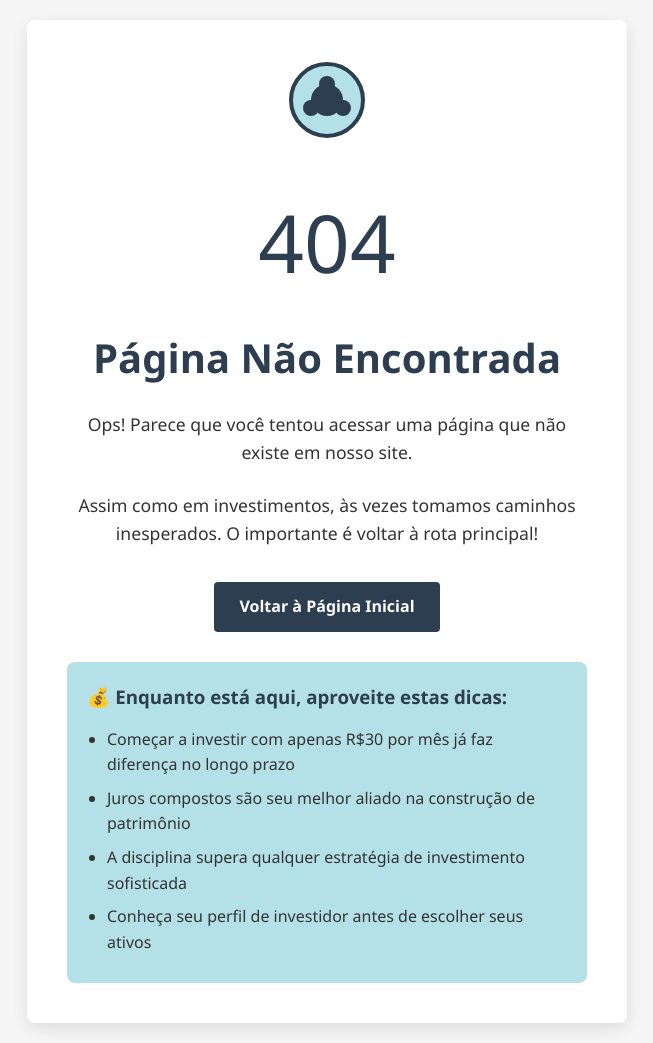
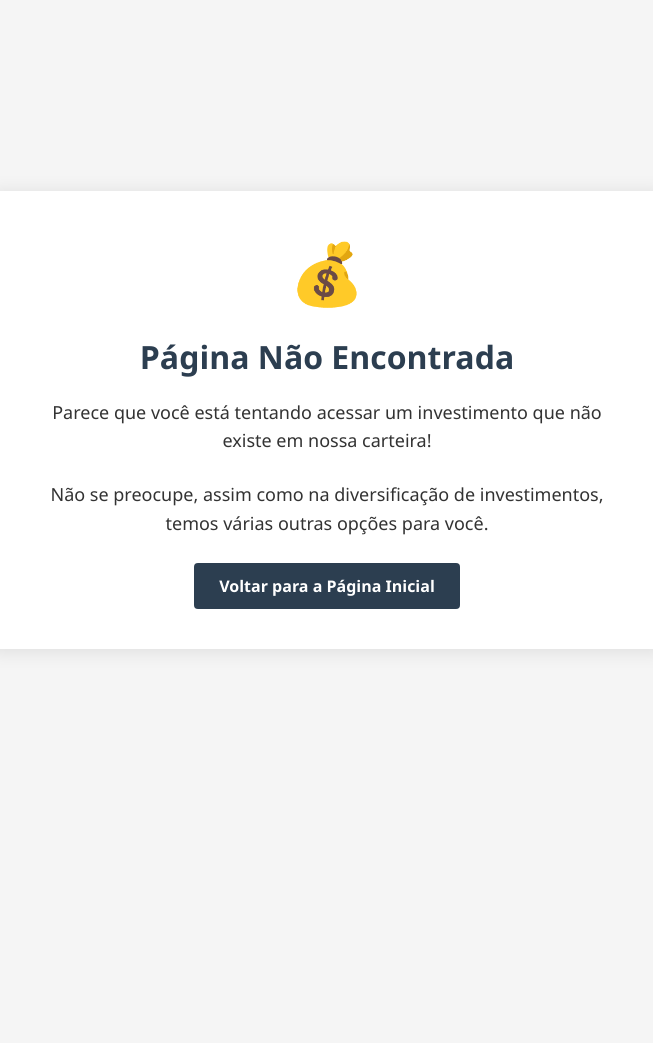
Before and after one commit to Lucasdoreac/investindo-com-sabedoria, a website: page 404.html in a window 1280 px wide. Shown: the whole page, without its empty margins (313-966 px from the left). After the commit the page ends 840 px from the top, so only its background shows below. Drawn offline with Linux system fonts and the light colour scheme.

Commit message:
Atualizando página 404 para evitar redirecionamentos incorretos

```diff
--- a/404.html
+++ b/404.html
@@ -3,60 +3,47 @@
 <head>
     <meta charset="UTF-8">
     <meta name="viewport" content="width=device-width, initial-scale=1.0">
-    <title>Página Não Encontrada | Investindo com Sabedoria</title>
+    <title>Página Não Encontrada - Investindo com Sabedoria</title>
     <style>
         :root {
             --primary-color: #b4e0e8;
             --secondary-color: #2c3e50;
             --accent-color: #3498db;
-            --text-color: #333;
-            --background-color: #f5f5f5;
-        }
-
-        * {
-            margin: 0;
-            padding: 0;
-            box-sizing: border-box;
-            font-family: 'Segoe UI', Arial, sans-serif;
         }
 
         body {
-            background-color: var(--background-color);
-            color: var(--text-color);
-            line-height: 1.6;
-            min-height: 100vh;
+            font-family: 'Segoe UI', Arial, sans-serif;
+            background-color: #f5f5f5;
+            color: #333;
             display: flex;
-            flex-direction: column;
             justify-content: center;
             align-items: center;
+            height: 100vh;
+            margin: 0;
             padding: 20px;
+            text-align: center;
         }
 
-        .error-container {
+        .container {
             max-width: 600px;
-            text-align: center;
-            background-color: white;
+            background: white;
             padding: 40px;
             border-radius: 8px;
-            box-shadow: 0 5px 15px rgba(0,0,0,0.1);
-        }
-
-        .logo {
-            margin-bottom: 30px;
+            box-shadow: 0 2px 20px rgba(0,0,0,0.1);
         }
 
         h1 {
             color: var(--secondary-color);
             margin-bottom: 20px;
-            font-size: 2.5rem;
         }
 
         p {
+            font-size: 18px;
+            line-height: 1.6;
             margin-bottom: 25px;
-            font-size: 1.1rem;
         }
 
-        .back-button {
+        .cta-button {
             display: inline-block;
             background-color: var(--secondary-color);
             color: white;
@@ -64,70 +51,26 @@
             text-decoration: none;
             border-radius: 4px;
             font-weight: bold;
-            margin-top: 10px;
             transition: background-color 0.3s;
         }
 
-        .back-button:hover {
+        .cta-button:hover {
             background-color: var(--accent-color);
         }
 
-        .icon-404 {
-            font-size: 80px;
+        .emoji {
+            font-size: 60px;
             margin-bottom: 20px;
-            color: var(--secondary-color);
-        }
-
-        .financial-tips {
-            margin-top: 30px;
-            padding: 20px;
-            background-color: var(--primary-color);
-            border-radius: 8px;
-            text-align: left;
-        }
-
-        .financial-tips h3 {
-            margin-bottom: 15px;
-            color: var(--secondary-color);
-        }
-
-        .financial-tips ul {
-            padding-left: 20px;
-        }
-
-        .financial-tips li {
-            margin-bottom: 8px;
         }
     </style>
 </head>
 <body>
-    <div class="error-container">
-        <div class="logo">
-            <svg width="80" height="80" viewBox="0 0 100 100">
-                <circle cx="50" cy="50" r="45" fill="#b4e0e8" stroke="#2c3e50" stroke-width="5"></circle>
-                <circle cx="50" cy="50" r="20" fill="#2c3e50"></circle>
-                <circle cx="50" cy="30" r="10" fill="#2c3e50"></circle>
-                <circle cx="30" cy="60" r="10" fill="#2c3e50"></circle>
-                <circle cx="70" cy="60" r="10" fill="#2c3e50"></circle>
-            </svg>
-        </div>
-
-        <div class="icon-404">404</div>
+    <div class="container">
+        <div class="emoji">💰</div>
         <h1>Página Não Encontrada</h1>
-        <p>Ops! Parece que você tentou acessar uma página que não existe em nosso site.</p>
-        <p>Assim como em investimentos, às vezes tomamos caminhos inesperados. O importante é voltar à rota principal!</p>
-
-        <a href="/investindo-com-sabedoria/" class="back-button">Voltar à Página Inicial</a>
-
-        <div class="financial-tips">
-            <h3>💰 Enquanto está aqui, aproveite estas dicas:</h3>
-            <ul>
-                <li>Começar a investir com apenas R$30 por mês já faz diferença no longo prazo</li>
-                <li>Juros compostos são seu melhor aliado na construção de patrimônio</li>
-                <li>A disciplina supera qualquer estratégia de investimento sofisticada</li>
-                <li>Conheça seu perfil de investidor antes de escolher seus ativos</li>
-            </ul>
-        </div>
+        <p>Parece que você está tentando acessar um investimento que não existe em nossa carteira!</p>
+        <p>Não se preocupe, assim como na diversificação de investimentos, temos várias outras opções para você.</p>
+        <a href="/investindo-com-sabedoria/" class="cta-button">Voltar para a Página Inicial</a>
     </div>
 </body>
 </html>
```
